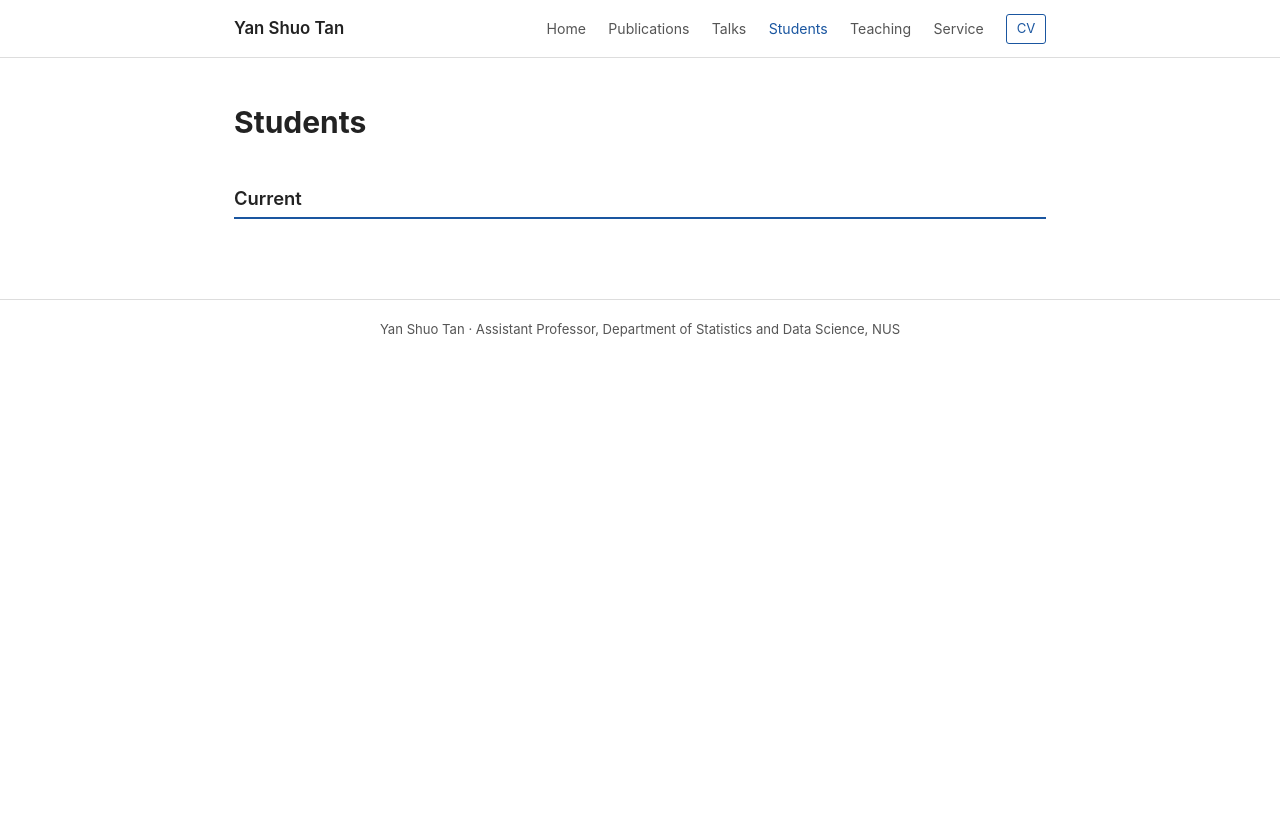
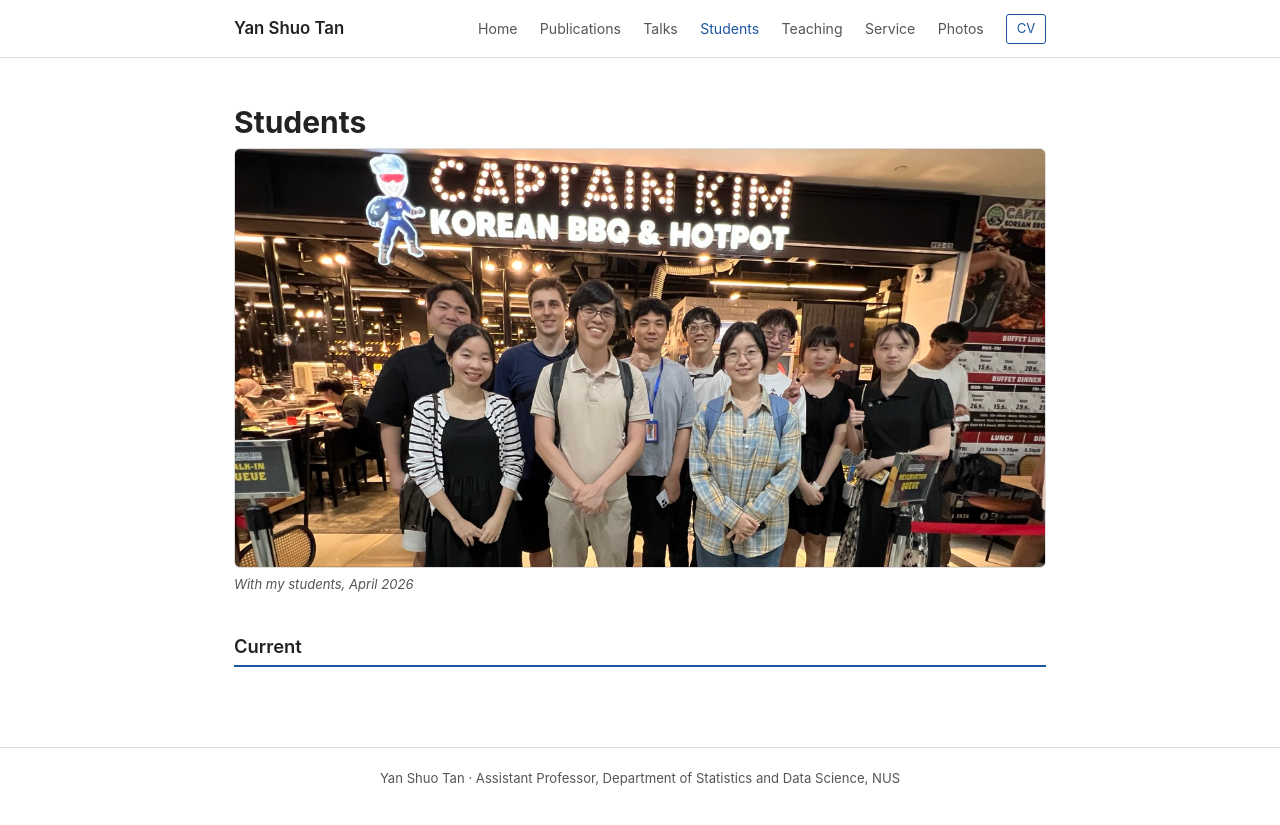
Before and after one commit to yanshuotan/yanshuotan.github.io, a Jekyll site: the page built from site/students.md, in a window 1280 px wide. Shown: the top 825 px of the page. Built offline with Jekyll 4.4.1, drawn with Linux system fonts in a browser that asks for light colours.

Commit message:
Add photos

```diff
--- a/scripts/generate_site.py
+++ b/scripts/generate_site.py
@@ -207,7 +207,7 @@
     print("Generating site/_data/ …")
 
     # Pass-through files (minimal processing)
-    for fname in ("profile.yaml", "misc.yaml"):
+    for fname in ("profile.yaml", "misc.yaml", "photos.yaml"):
         dump(load(fname), SITE_DATA / fname)
 
     # Students — pass through
--- a/site/_config.yml
+++ b/site/_config.yml
@@ -16,6 +16,7 @@
   - { title: "Students",     url: "/students/"     }
   - { title: "Teaching",     url: "/teaching/"     }
   - { title: "Service",      url: "/service/"      }
+  - { title: "Photos",       url: "/photos/"       }
 
 # CV link
 cv_url: "/assets/cv.pdf"   # place a compiled cv.pdf here
--- a/site/assets/css/style.css
+++ b/site/assets/css/style.css
@@ -202,6 +202,51 @@
 .service-table td { padding: 0.35rem 0.5rem 0.35rem 0; border-bottom: 1px solid #eee; }
 .service-table tr:last-child td { border-bottom: none; }
 
+/* ── Group photo (students page) ────────────────────────────────────────────  */
+.group-photo-wrap {
+  margin-bottom: 2rem;
+}
+.group-photo {
+  width: 100%;
+  max-height: 420px;
+  object-fit: cover;
+  object-position: center top;
+  border-radius: 6px;
+  border: 1px solid var(--border);
+  display: block;
+}
+.group-photo-caption {
+  font-size: 0.82rem;
+  color: var(--muted);
+  margin-top: 0.4rem;
+  font-style: italic;
+}
+
+/* ── Photos ─────────────────────────────────────────────────────────────────  */
+.photo-grid {
+  display: grid;
+  grid-template-columns: repeat(auto-fill, minmax(220px, 1fr));
+  gap: 1.2rem;
+  margin-bottom: 2rem;
+}
+.photo-card img {
+  width: 100%;
+  aspect-ratio: 4 / 3;
+  object-fit: cover;
+  border-radius: 4px;
+  border: 1px solid var(--border);
+  display: block;
+}
+.photo-caption {
+  font-size: 0.82rem;
+  color: var(--muted);
+  margin-top: 0.35rem;
+  line-height: 1.4;
+}
+.photo-event {
+  font-style: italic;
+}
+
 /* ── Footer ─────────────────────────────────────────────────────────────────  */
 .site-footer {
   border-top: 1px solid var(--border);
--- a/site/students.md
+++ b/site/students.md
@@ -8,6 +8,11 @@
 
 {% assign current = site.data.students.students | where_exp: "s", "s.expected == true" %}
 {% assign graduated = site.data.students.students | where_exp: "s", "s.expected != true" %}
+
+<div class="group-photo-wrap">
+  <img class="group-photo" src="{{ '/assets/images/students.jpeg' | relative_url }}" alt="Group photo">
+  <p class="group-photo-caption">With my students, April 2026</p>
+</div>
 
 <h2 class="section-heading">Current</h2>
 
```
Also changed, not shown: data/photos.yaml (added, +14 -0 lines), site/index.md (+1 -2 lines), site/photos.md (added, +29 -0 lines), site/assets/images/profile/profile.jpg (added), site/assets/images/students.jpeg (added), 4 other files.
